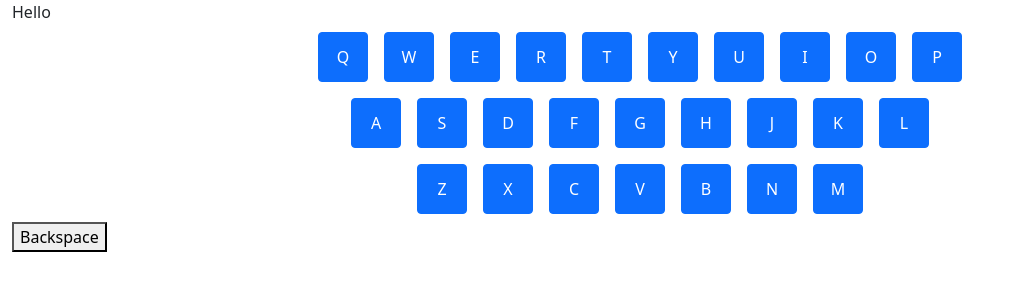
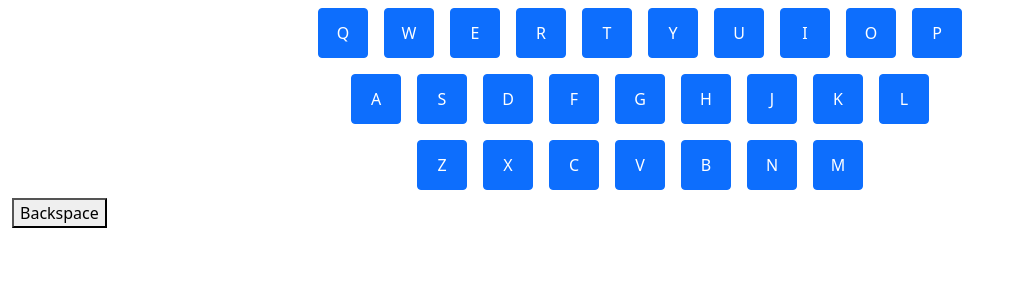
Before and after one commit to mirite/wordhecc, a React (Vite) app: page / in a window 1280 px wide. Shown: the top 300 px of the page, without its empty margins (0-1013 px from the left). Built offline with nearby package versions, Linux system fonts and the light colour scheme; no server answers.

Commit message:
Update App.tsx

```diff
--- a/src/App.tsx
+++ b/src/App.tsx
@@ -1,4 +1,4 @@
-import React, {useState} from 'react';
+import React, {useEffect, useState} from 'react';
 import Keyboard from './Keyboard';
 import Word from './Word';
 import {ELetterState, IAttempt, IKeyboard, ILetter} from './types';
@@ -22,7 +22,8 @@ function createStartingKeyboard(letters: string[][]): IKeyboard {
 }
 
 const App = () => {
-  const word = 'Hello';
+
+  const [word, setWord] = useState('');
 
   const [keyboard, setKeyboardState] = useState<IKeyboard>(createStartingKeyboard(letters));
 const [attempt, setAttempt] = useState<IAttempt>([]);
@@ -48,6 +49,12 @@ const [attempt, setAttempt] = useState<IAttempt>([]);
     setAttempt(items);
   }
 
+  useEffect(()=> {
+    fetch('/.netlify/functions/word')
+      .then(result => result.json())
+      .then(wordObj => setWord(wordObj.word))
+  },[]);
+
   return (
     <div className="container-xxl">
       <Word word={word} attempt={attempt}/>
```
